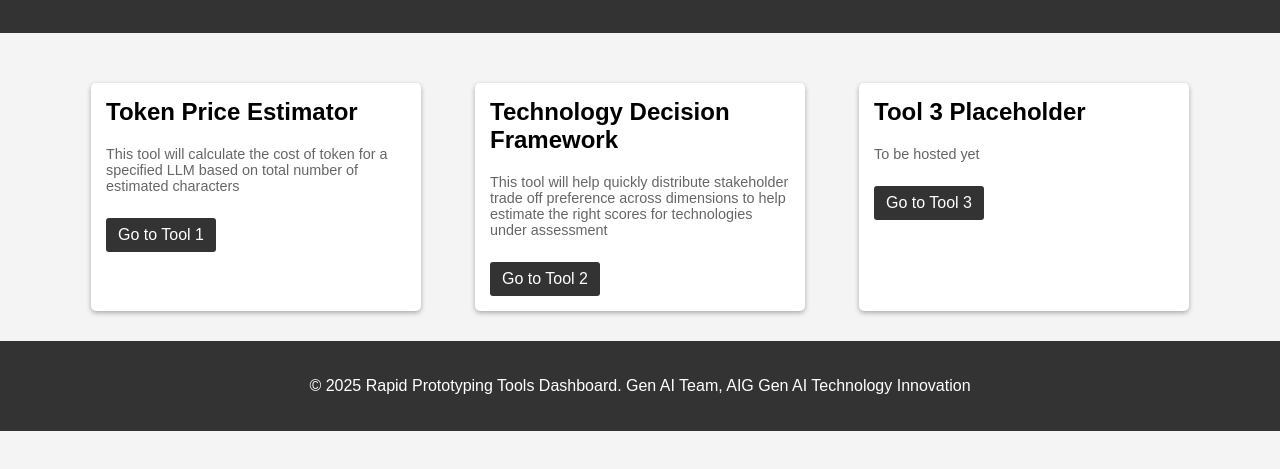
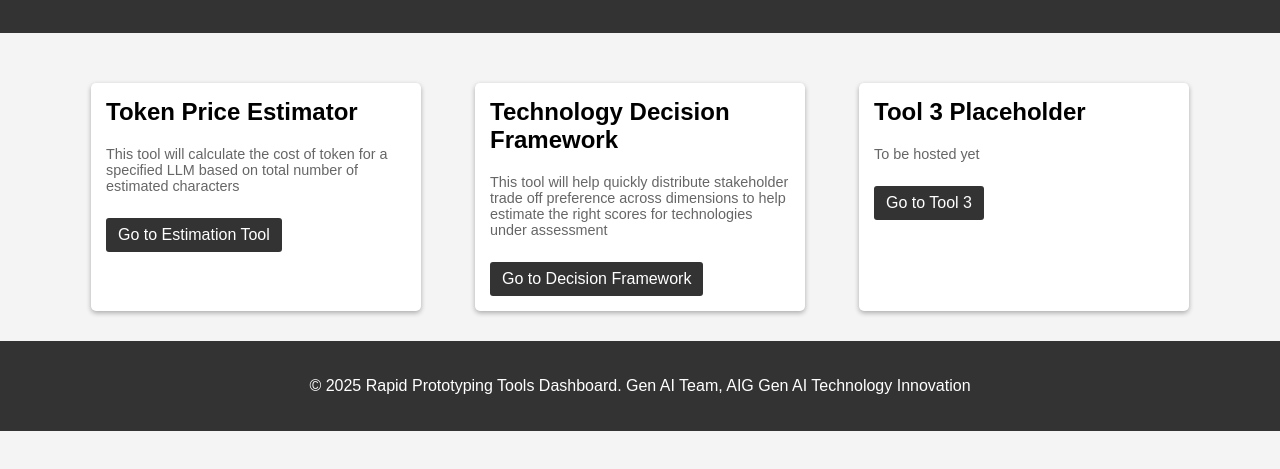
Before and after one commit to srivatssan/Rapid-Prototype-Dashboard, a plain HTML site: page index.html in a window 1280 px wide. Shown: the part 121-590 px from the top of the page. Drawn offline with Linux system fonts and the light colour scheme.

Commit message:
Updating button name

```diff
--- a/index.html
+++ b/index.html
@@ -21,12 +21,12 @@
       <div class="tool-card">
         <h2>Token Price Estimator</h2>
         <p>This tool will calculate the cost of token for a specified LLM based on total number of estimated characters</p>
-        <a href="Token-calculator/index.html">Go to Tool 1</a>
+        <a href="Token-calculator/index.html">Go to Estimation Tool</a>
       </div>
       <div class="tool-card">
         <h2>Technology Decision Framework</h2>
         <p>This tool will help quickly distribute stakeholder trade off preference across dimensions to help estimate the right scores for technologies under assessment</p>
-        <a href="Decision-Framework/index.html">Go to Tool 2</a>
+        <a href="Decision-Framework/index.html">Go to Decision Framework</a>
       </div>
       <div class="tool-card">
         <h2>Tool 3 Placeholder</h2>
```
